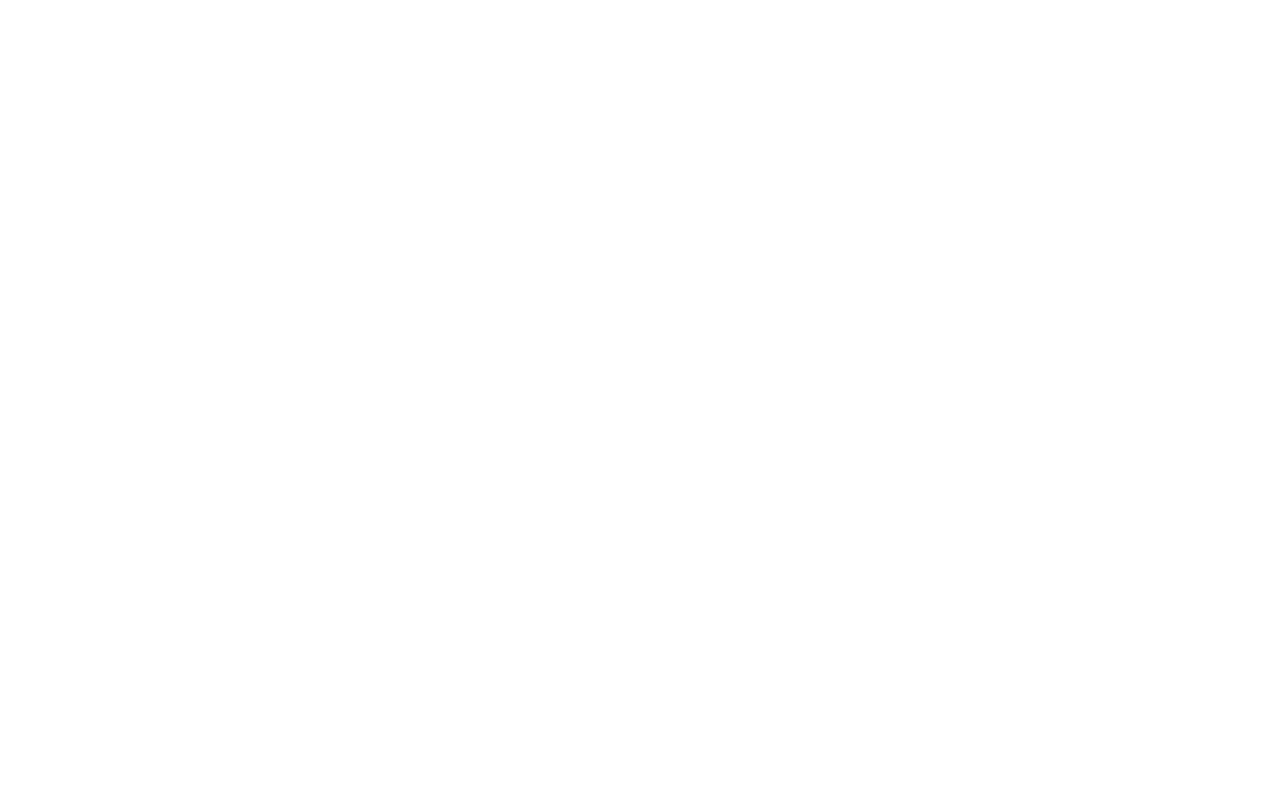
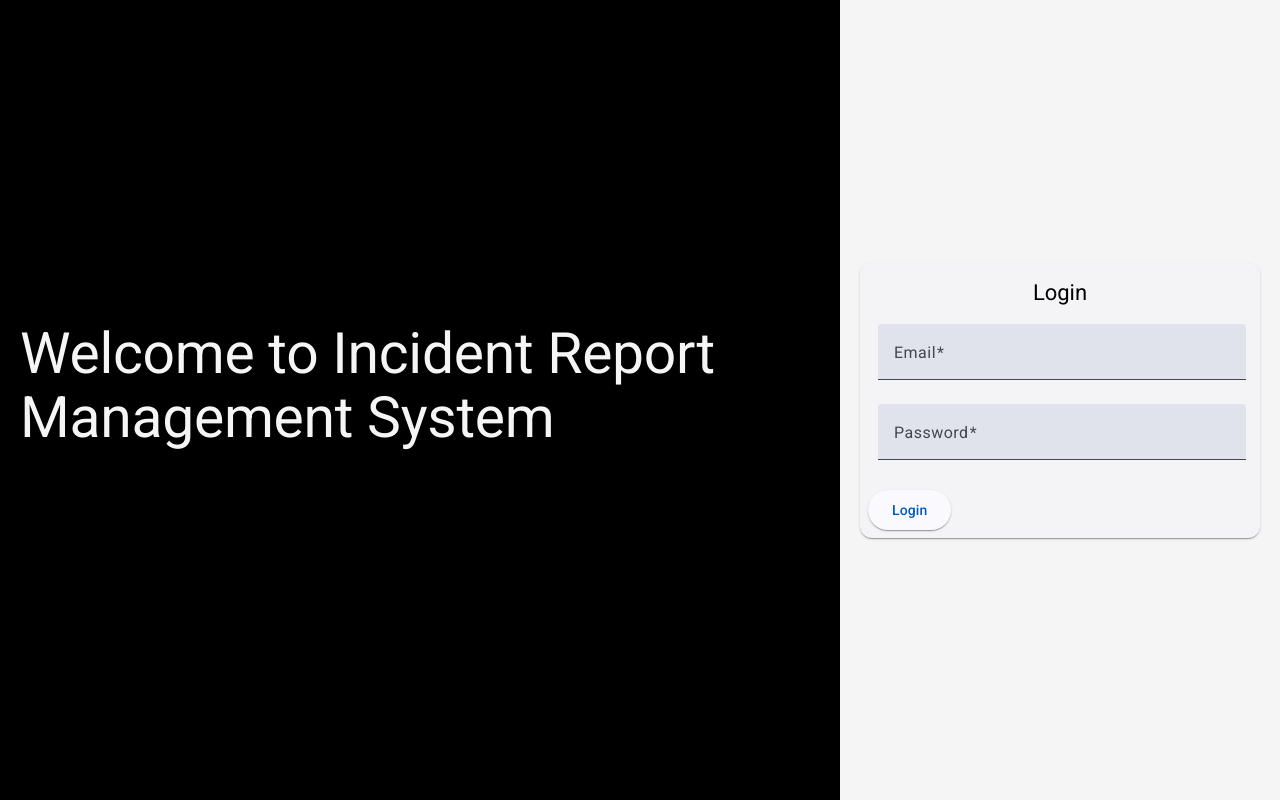
Before and after one commit to co-rama/incident-rep-frontend, an Angular app: page /login in a window 1280 px wide. Before the commit this address led to /. Built offline with nearby package versions, Linux system fonts and the light colour scheme.

Commit message:
feat: add login view and import angular-material

```diff
--- a/src/app/app.component.ts
+++ b/src/app/app.component.ts
@@ -6,7 +6,7 @@
   standalone: true,
   imports: [RouterOutlet],
   templateUrl: './app.component.html',
-  styleUrl: './app.component.scss'
+  styleUrl: './app.component.scss',
 })
 export class AppComponent {
   title = 'incident-rep-sys';
--- a/src/app/app.config.ts
+++ b/src/app/app.config.ts
@@ -6,5 +6,5 @@
 import { provideAnimationsAsync } from '@angular/platform-browser/animations/async';
 
 export const appConfig: ApplicationConfig = {
-  providers: [provideZoneChangeDetection({ eventCoalescing: true }), provideRouter(routes), provideClientHydration(), provideAnimationsAsync('noop')]
+  providers: [provideZoneChangeDetection({ eventCoalescing: true }), provideRouter(routes), provideClientHydration(), provideAnimationsAsync('noop'), provideAnimationsAsync('noop'), provideAnimationsAsync()]
 };
--- a/src/app/app.routes.ts
+++ b/src/app/app.routes.ts
@@ -1,3 +1,18 @@
 import { Routes } from '@angular/router';
+import { LoginComponent } from './auth/login/login.component';
 
-export const routes: Routes = [];
+export const routes: Routes = [
+  {
+    path: 'login',
+    component: LoginComponent,
+  },
+  {
+    path: '',
+    pathMatch: 'full',
+    redirectTo: 'login',
+  },
+  {
+    path: '**',
+    redirectTo: 'login',
+  },
+];
--- /dev/null
+++ b/src/app/auth/login/login.component.html
@@ -0,0 +1,31 @@
+<div class="login-page">
+  <!-- Banner Section -->
+  <div class="welcome-section" fxHide fxShow.gt-sm>
+    <h1>Welcome to Incident Report Management System</h1>
+  </div>
+
+  <!-- Login Section -->
+  <div class="login-section">
+    <form #loginForm="ngForm" (ngSubmit)="onSubmit(loginForm)">
+      <mat-card>
+        <mat-card-header>
+          <mat-card-title>Login</mat-card-title>
+        </mat-card-header>
+        <mat-card-content>
+          <mat-form-field>
+            <mat-label>Email</mat-label>
+            <input matInput type="email" name="email" ngModel required />
+          </mat-form-field>
+
+          <mat-form-field>
+            <mat-label>Password</mat-label>
+            <input matInput type="password" name="password" ngModel required />
+          </mat-form-field>
+        </mat-card-content>
+        <mat-card-actions>
+          <button mat-raised-button color="primary" type="submit">Login</button>
+        </mat-card-actions>
+      </mat-card>
+    </form>
+  </div>
+</div>
--- /dev/null
+++ b/src/app/auth/login/login.component.scss
@@ -0,0 +1,40 @@
+.login-page {
+  display: flex;
+  height: 100vh;
+  flex-direction: row;
+}
+.welcome-section {
+  flex: 2;
+  color: #f5f5f5;
+  background-color: black;
+  display: flex;
+  justify-content: center;
+  align-items: center;
+
+  padding: 20px;
+}
+.login-section {
+  flex: 1;
+  display: flex;
+  background-color: #f5f5f5;
+  justify-content: center;
+  align-items: center;
+  padding: 20px;
+}
+mat-card-header {
+  text-align: center;
+  //   border: solid red 1px;
+  display: grid;
+  align-items: center;
+  margin-bottom: 15px;
+}
+.login-page form mat-card mat-form-field {
+  //   border: solid red 1px;
+  margin: 2px;
+  width: 100%;
+}
+@media (max-width: 600px) {
+  .welcome-section {
+    display: none;
+  }
+}
--- /dev/null
+++ b/src/app/auth/login/login.component.ts
@@ -0,0 +1,16 @@
+import { Component } from '@angular/core';
+import { FormsModule, NgForm } from '@angular/forms';
+import { MaterialImportModule } from '../../shared/material-import.module';
+
+@Component({
+  selector: 'app-login',
+  standalone: true,
+  imports: [FormsModule, MaterialImportModule],
+  templateUrl: './login.component.html',
+  styleUrl: './login.component.scss',
+})
+export class LoginComponent {
+  onSubmit(form: NgForm) {
+    throw new Error('Method not implemented.');
+  }
+}
--- a/src/index.html
+++ b/src/index.html
@@ -2,7 +2,7 @@
 <html lang="en">
 <head>
   <meta charset="utf-8">
-  <title>IncidentRepSys</title>
+  <title>Incident Rep Sys</title>
   <base href="/">
   <meta name="viewport" content="width=device-width, initial-scale=1">
   <link rel="icon" type="image/x-icon" href="favicon.ico">
--- a/src/styles.scss
+++ b/src/styles.scss
@@ -1,4 +1,30 @@
 /* You can add global styles to this file, and also import other style files */
+@import url("https://fonts.googleapis.com/css2?family=Bricolage+Grotesque:opsz,wght@10..48,400;10..48,700&family=Raleway:wght@400;700&display=swap");
+
+* {
+  box-sizing: border-box;
+}
+
+html {
+  font-family: "Bricolage Grotesque", sans-serif;
+  line-height: 1.5;
+
+  //   color: #defaf8;
+
+  font-synthesis: none;
+  text-rendering: optimizeLegibility;
+  -webkit-font-smoothing: antialiased;
+  -moz-osx-font-smoothing: grayscale;
+  -webkit-text-size-adjust: 100%;
+  height: 100%;
+}
+
+body {
+  //   color: #c3b3d8;
+  margin: 0;
+  padding: 0;
+  height: 100%;
+}
 
 html, body { height: 100%; }
 body { margin: 0; font-family: Roboto, "Helvetica Neue", sans-serif; }
```
Also changed, not shown: package.json (+4 -3 lines), src/app/shared/material-import.module.ts (added, +10 -0 lines), 1 other file (tests, documents, lock files or other folders).
